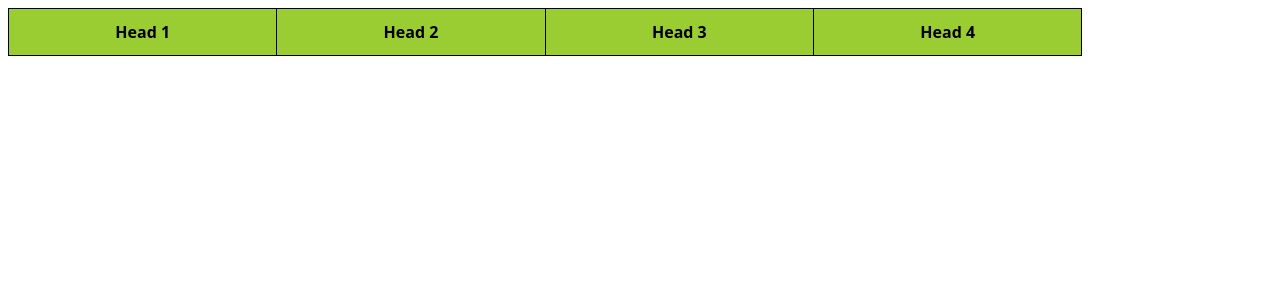
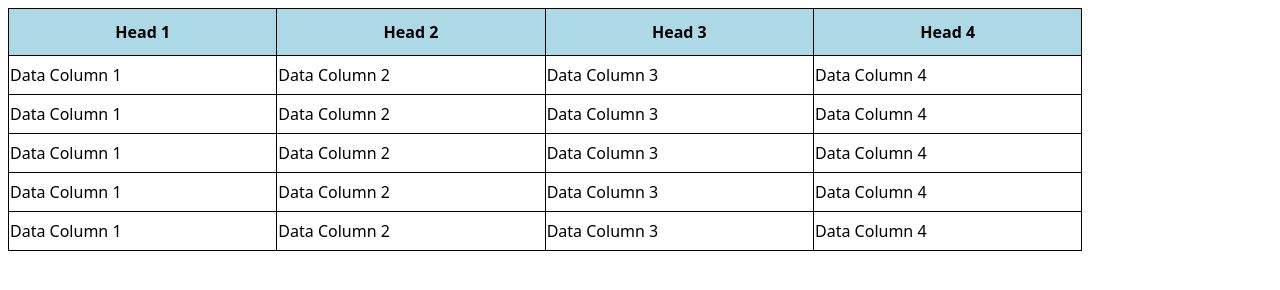
Before and after one commit to UllrichDevelopmentTeam/collapseableTable, a plain HTML site: page index.html in a window 1280 px wide. Drawn offline with Linux system fonts and the light colour scheme.

Commit message:
Able to get the column name

```diff
--- a/index.html
+++ b/index.html
@@ -8,12 +8,44 @@
 </head>
 <body>
     <!-- Note: this table is for testing the script and styles!!! -->
-    <table>
+    <table class="tablepress">
+        <thead>
+            <tr>
+                <th class="column-1 234">Head 1</th>
+                <th class="column-2 234">Head 2</th>
+                <th class="column-3 234">Head 3</th>
+                <th class="column-4 234">Head 4</th>
+            </tr>
+        </thead>
         <tr>
-            <th>Head 1</th>
-            <th>Head 2</th>
-            <th>Head 3</th>
-            <th>Head 4</th>
+            <td class="column-1">Data Column 1</td>
+            <td class="column-2">Data Column 2</td>
+            <td class="column-3">Data Column 3</td>
+            <td class="column-4">Data Column 4</td>
+        </tr>
+        <tr>
+            <td class="column-1">Data Column 1</td>
+            <td class="column-2">Data Column 2</td>
+            <td class="column-3">Data Column 3</td>
+            <td class="column-4">Data Column 4</td>
+        </tr>
+        <tr>
+            <td class="column-1">Data Column 1</td>
+            <td class="column-2">Data Column 2</td>
+            <td class="column-3">Data Column 3</td>
+            <td class="column-4">Data Column 4</td>
+        </tr>
+        <tr>
+            <td class="column-1">Data Column 1</td>
+            <td class="column-2">Data Column 2</td>
+            <td class="column-3">Data Column 3</td>
+            <td class="column-4">Data Column 4</td>
+        </tr>
+        <tr>
+            <td class="column-1">Data Column 1</td>
+            <td class="column-2">Data Column 2</td>
+            <td class="column-3">Data Column 3</td>
+            <td class="column-4">Data Column 4</td>
         </tr>
     </table>
 </body>
--- a/main.js
+++ b/main.js
@@ -0,0 +1,30 @@
+// document
+//     .querySelector('#generateBtn')
+//     .addEventListener('click', function(e){
+//         e.preventDefault();
+//         generateCoverLetter();
+// });
+
+// this contains all of the th's we need to edit
+const tableHead = document.querySelector('.tablepress thead tr');
+
+for (th of tableHead.children) {
+    // get the first match of the string column-#
+    let col = (th.classList.value).match(/(column\-[^\s]*)/g)[0];
+    // console.log(col);
+    th.addEventListener('click', function(e){
+        clickHeader(col);
+});
+}
+
+function clickHeader(col){
+    console.log(col);
+}
+
+function getTableHeads(){
+    console.log(document.querySelector('th.column-1').value)
+}
+
+console.log(document.querySelector('.tablepress thead tr').childNodes)
+
+// document.querySelectorAll()
--- a/styles.css
+++ b/styles.css
@@ -1,3 +1,10 @@
+.hide-column{
+    display: none;
+    visibility: hidden;
+}
+
+
+
 /* The lines below are for testing purposes */
 
 * {
@@ -14,7 +21,7 @@ table, tr, td, th {
 }
 
 th {
-    background-color: yellowgreen;
+    background-color: lightblue;
     text-align: center;
     padding-top: 12px;
     padding-bottom: 12px;
@@ -25,4 +32,5 @@ tr, td {
     padding-bottom: 8px;
 }
 
+
 /* The lines above are for testing purposes */
```
